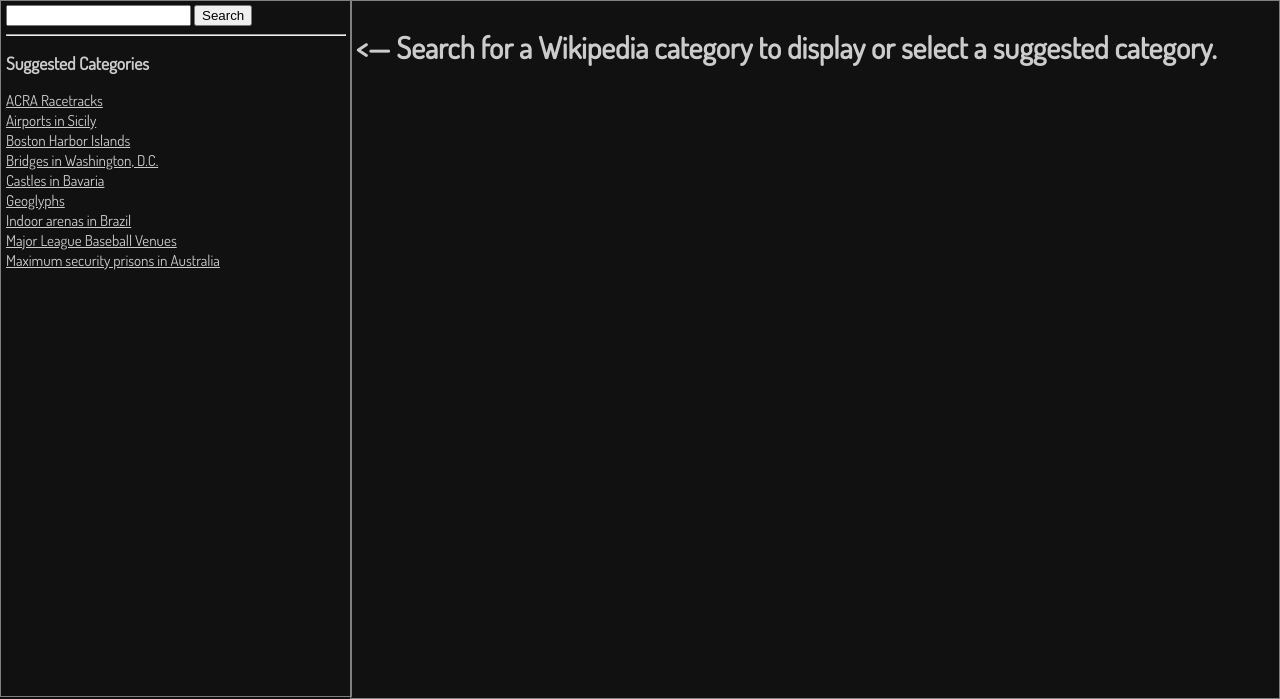
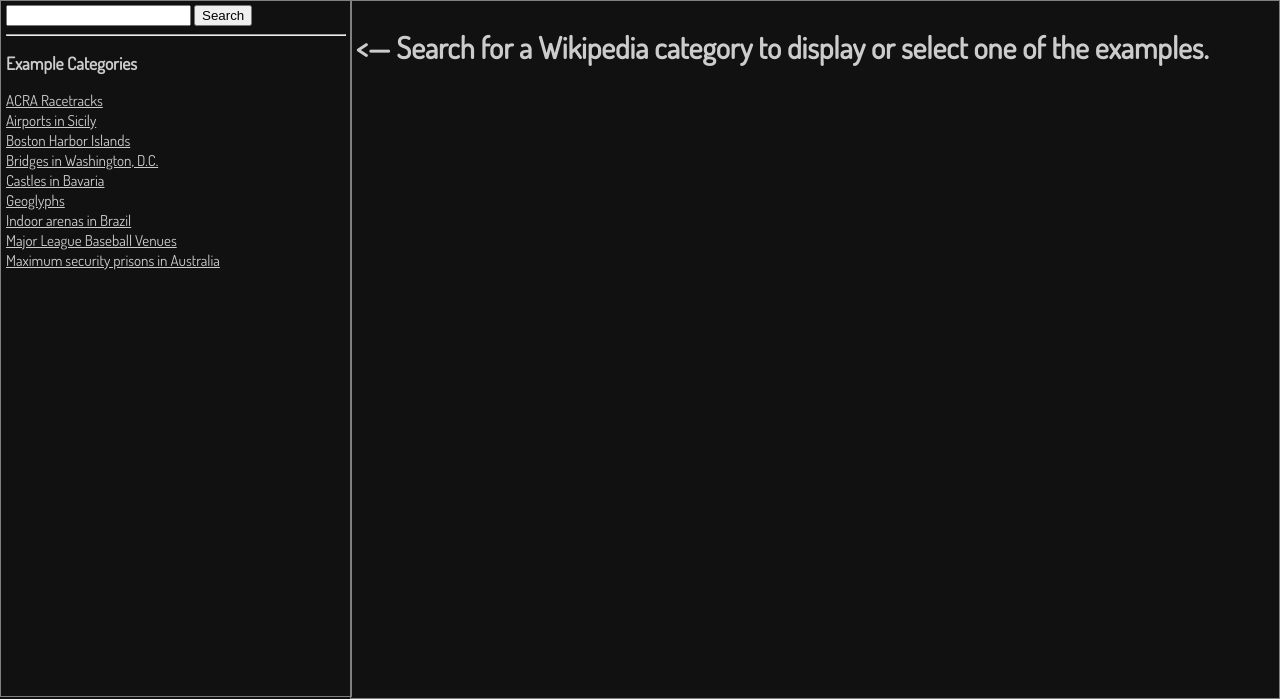
Before and after one commit to madelfio/geoset-viewer, a Flask app: page / in a window 1280 px wide. Shown: the part 101-800 px from the top of the page. Run offline with Flask 2, Linux system fonts and the light colour scheme; parts of the project's set-up code (start-up, migrations or seed data) failed here and were passed over.

Commit message:
'Suggested Categories' -> 'Example Categories'

```diff
--- a/templates/index.html
+++ b/templates/index.html
@@ -31,7 +31,7 @@
       <hr />
       {% endif %}
       {% if suggested_categories %}
-      <h3>Suggested Categories</h3>
+      <h3>Example Categories</h3>
       {% for cat in suggested_categories %}
       <a href="./?cat_id={{ cat.id }}&search_string={{ search_string }}{% if cat.defaultzoom %}&defaultzoom={{cat.defaultzoom}}{% endif %}" data-cat-id="{{ cat.id }}">{{ cat.name }}</a><br />
       {% endfor %}
@@ -62,7 +62,7 @@
         <button onclick="setZoom(3);">3</button>
       {% else %}
         <h2>&lt;&mdash; Search for a Wikipedia category to display or
-          select a suggested category.</h2>
+          select one of the examples.</h2>
       {% endif %}
     </div>
     <script src="{{ url_for('.static', filename='gv.js') }}"></script>
```
